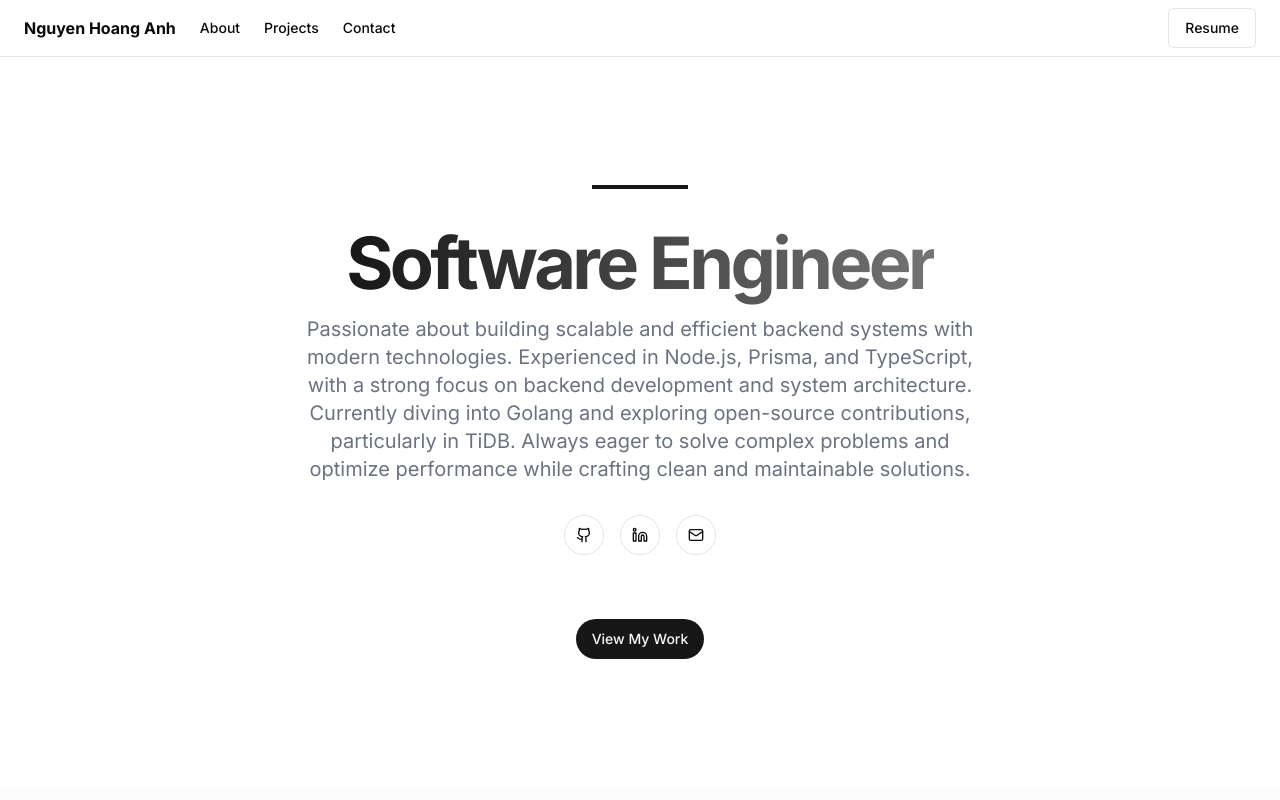
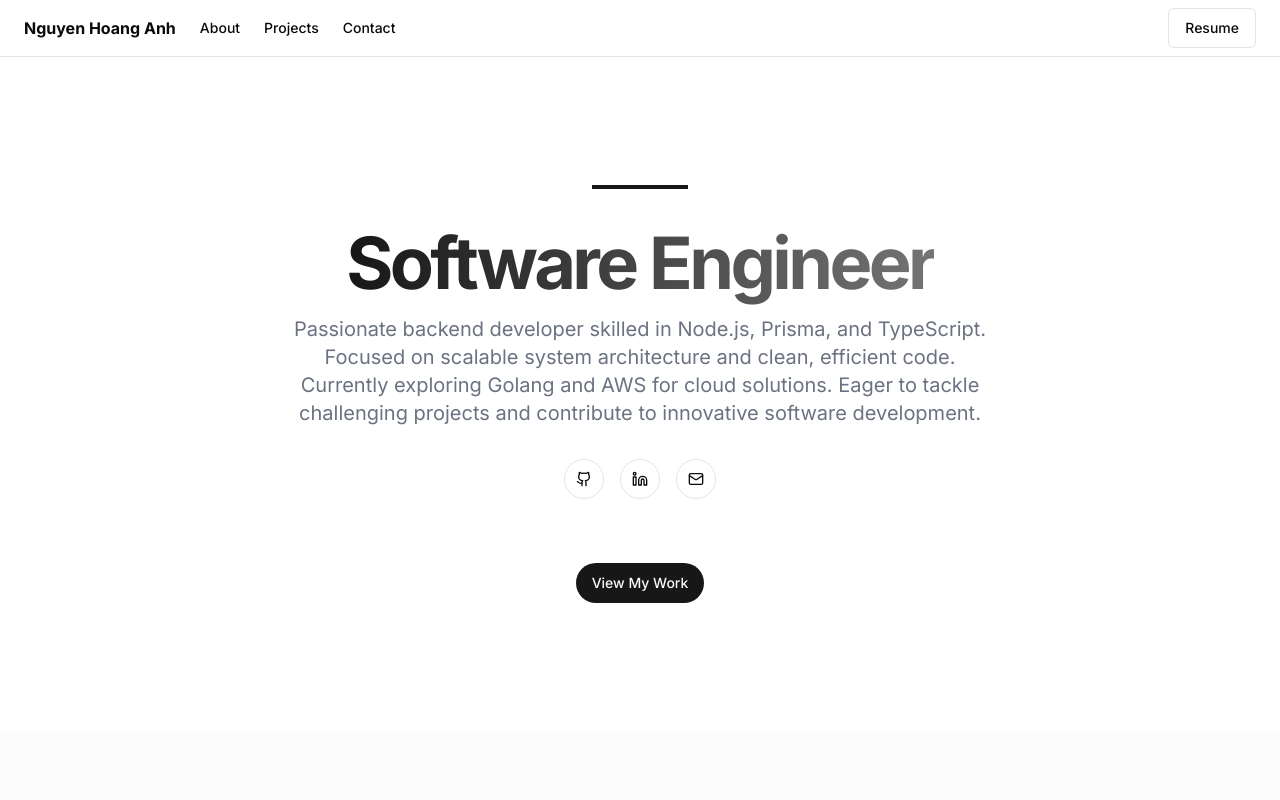
Before and after one commit to nguyenhoanganh1808/portfolio, a Next.js app: page / in a window 1280 px wide. Shown: the top 800 px of the page. Built offline with nearby package versions, Linux system fonts and the light colour scheme.

Commit message:
fix: update personal description and resume link

```diff
--- a/app/data/personal-info.ts
+++ b/app/data/personal-info.ts
@@ -4,10 +4,10 @@ export const personalInfo: PersonalInfo = {
   name: "Nguyen Hoang Anh",
   title: "Software Engineer",
   description:
-    "Passionate about building scalable and efficient backend systems with modern technologies. Experienced in Node.js, Prisma, and TypeScript, with a strong focus on backend development and system architecture. Currently diving into Golang and exploring open-source contributions, particularly in TiDB. Always eager to solve complex problems and optimize performance while crafting clean and maintainable solutions.",
+    "Passionate backend developer skilled in Node.js, Prisma, and TypeScript. Focused on scalable system architecture and clean, efficient code. Currently exploring Golang and AWS for cloud solutions. Eager to tackle challenging projects and contribute to innovative software development.",
   email: "nguyenhoanganh.it2003@gmail.com",
   resumeLink:
-    "https://drive.google.com/file/d/1nZykjBIpVTM7lA_zNmuRbN4b_YZXrl_b/view?usp=drive_link",
+    "https://drive.google.com/file/d/1_4xY34ddZ51jJDh9uaRTHQcqGhVxDARl/view?usp=sharing",
   socials: [
     {
       platform: "GitHub",
```
